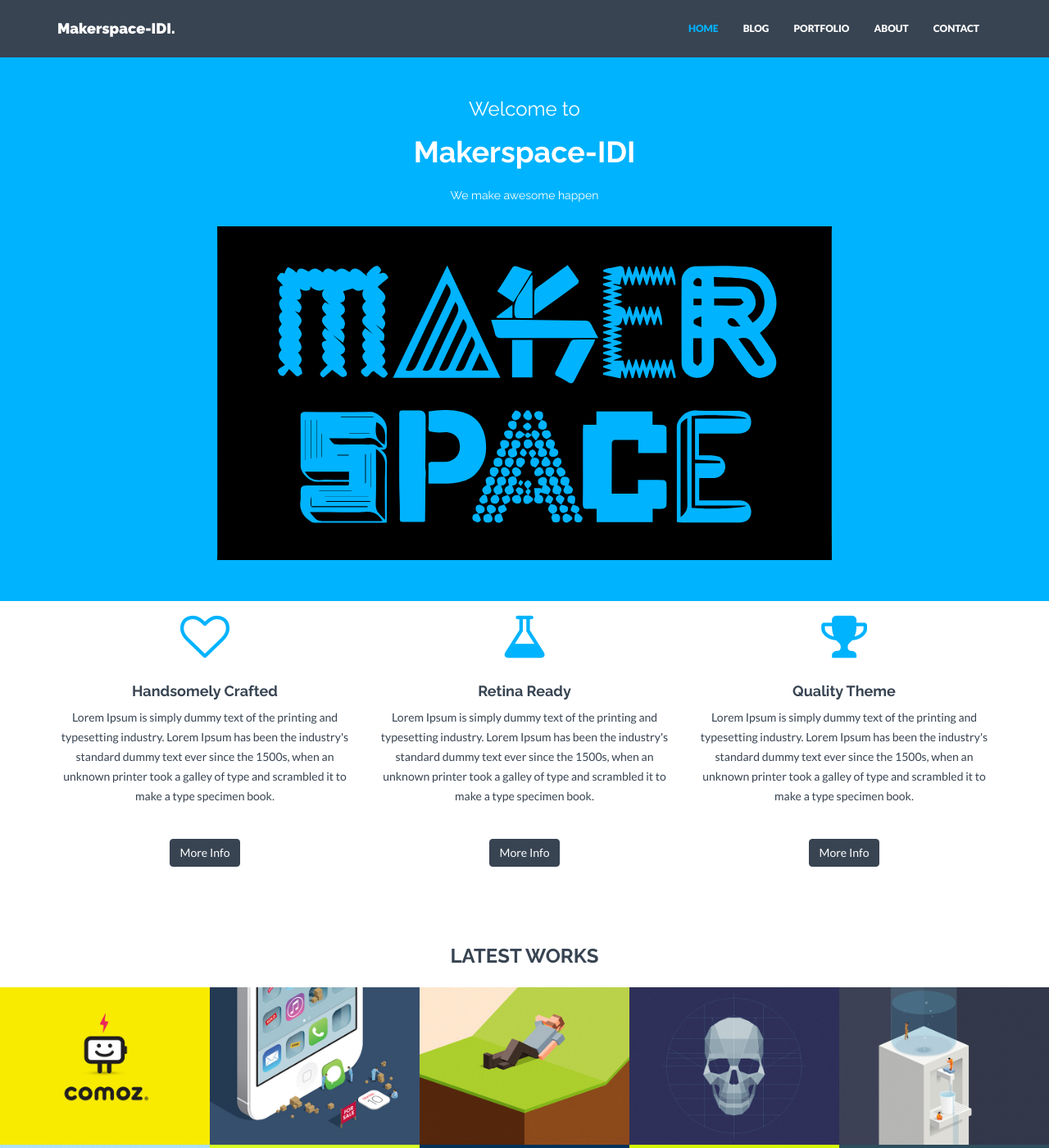
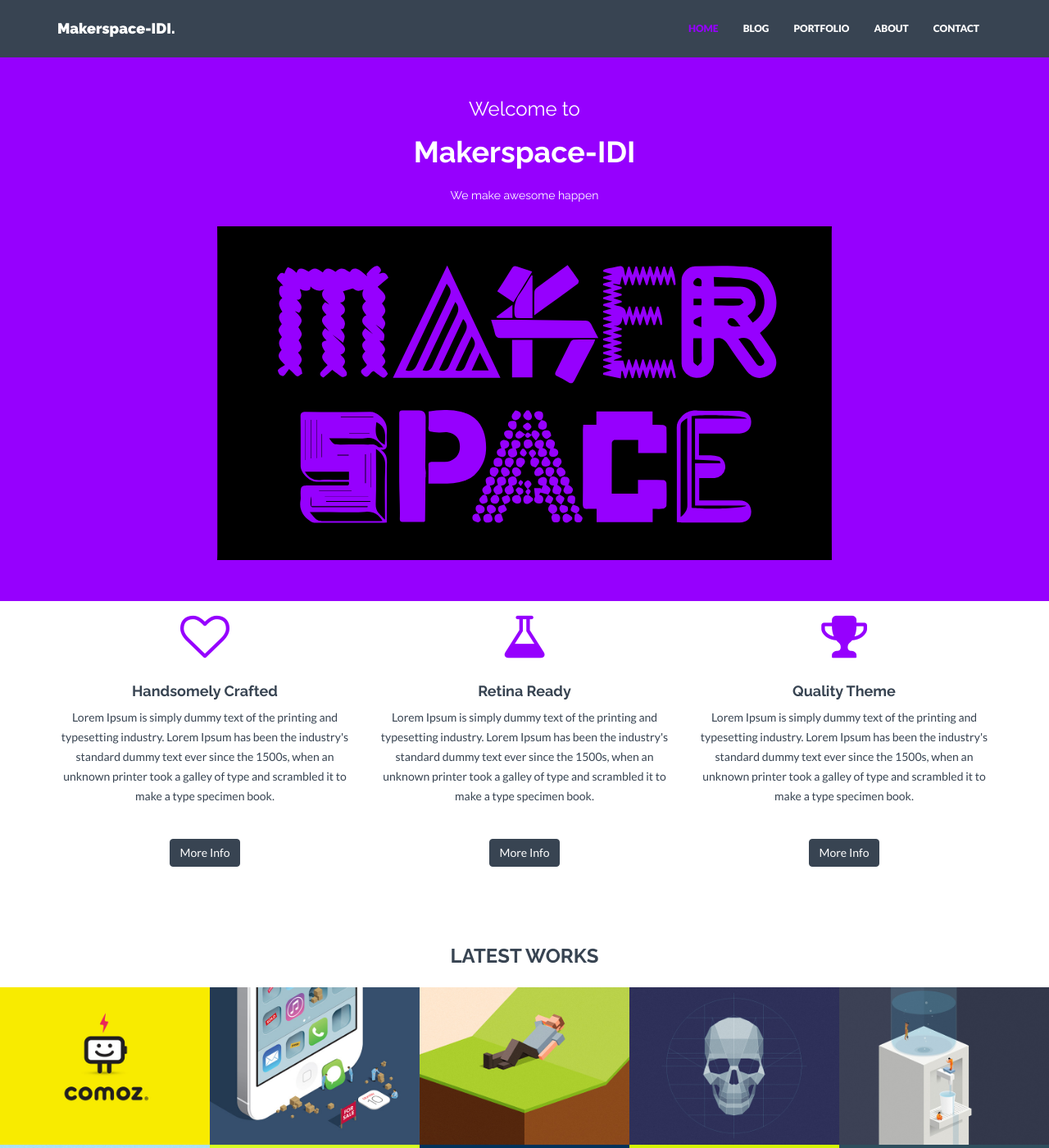
Before and after one commit to Makerspace-IDI/Makerspace-IDI.github.io, a Jekyll site: the page built from index.html, in a window 1280 px wide and 1400 px high. Shown: the whole window at 82% size. Built offline with Jekyll 4.4.1, drawn with Linux system fonts in a browser that asks for light colours; nearby versions of some CDN libraries.

Commit message:
purple theme-color

```diff
--- a/_config.yml
+++ b/_config.yml
@@ -13,8 +13,8 @@ permalink: /:categories/:title
 excerpt_separator: <!--more--> #use this in posts to define how long the excerpt of the post (that is shown on the Blog page) is
 
 colors:  #in hex code if not noted else
-  primary: "#00b3fe" #"#F70031"
-  primary_rgb: "0,179,254" #"247,0,49" #rgb of the primary. Needed in some places for the transparency effect.
+  primary: "#9600fe" #"#F70031"
+  primary_rgb: "117, 46, 147" #"247,0,49" #rgb of the primary. Needed in some places for the transparency effect.
   secondary: "#384452" #"#33004D"
   link: "#428bca"
   link_hover: "#01b2fe"
```
